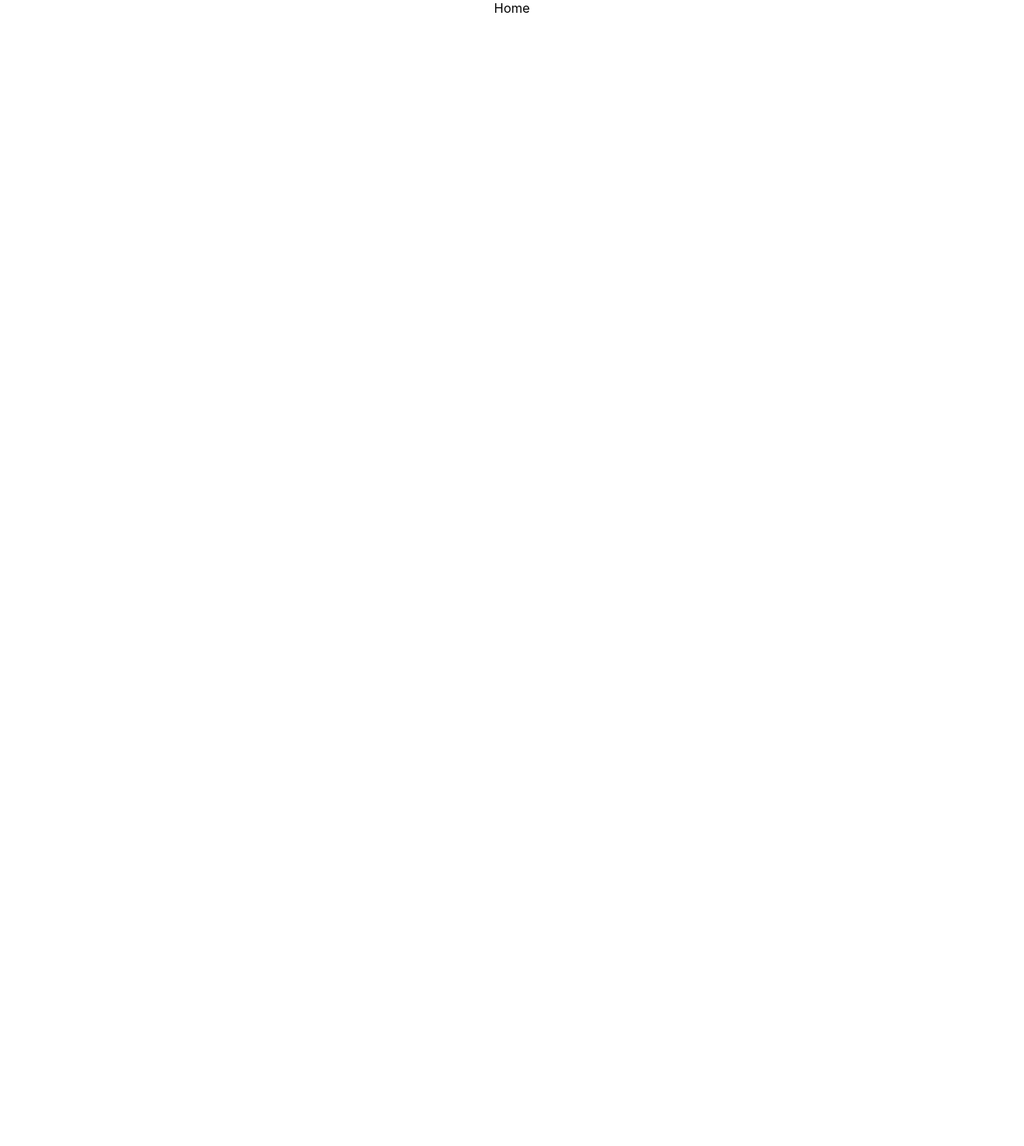
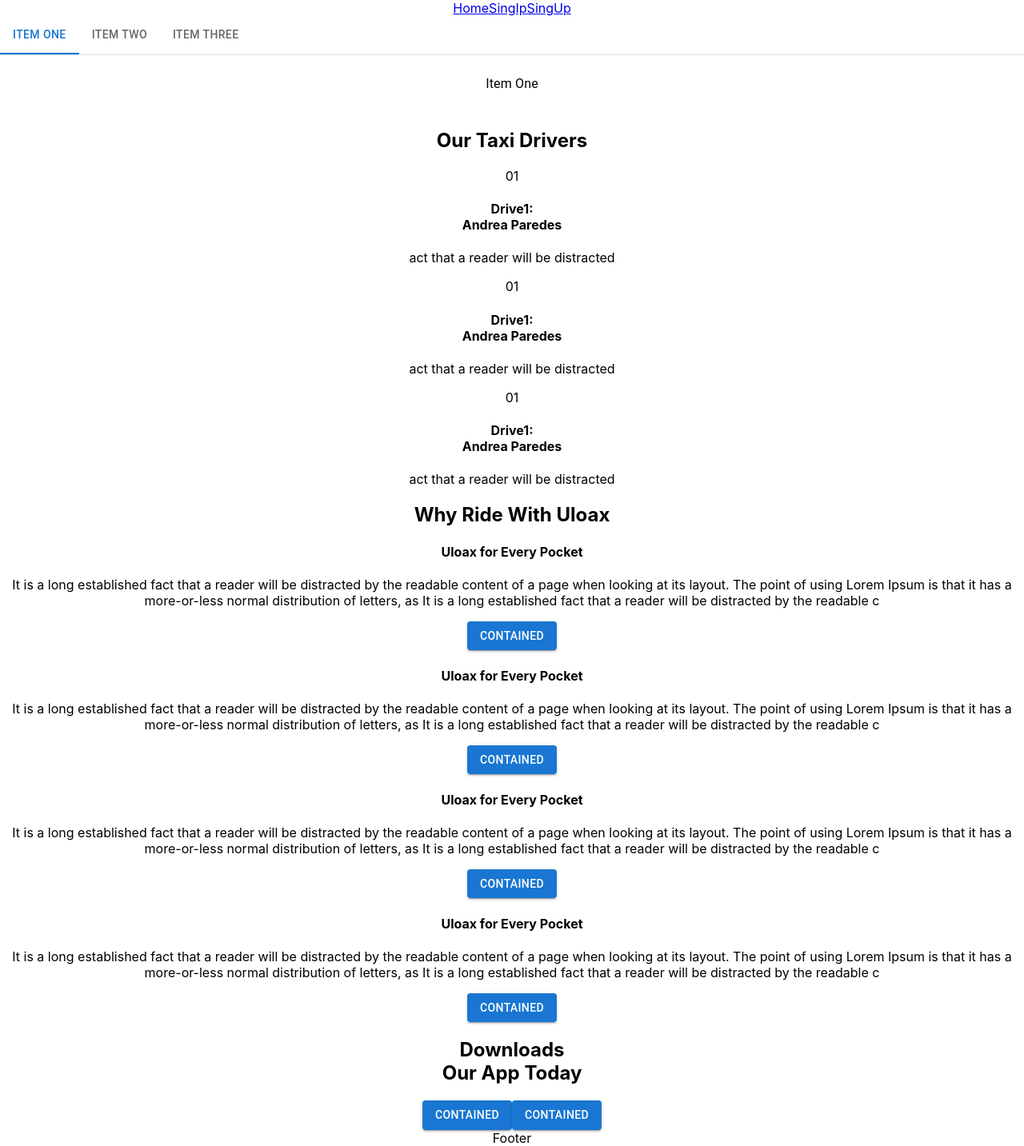
Before and after one commit to dulcevaleriana/re-uloax, a React (Create React App) app: page / in a window 1280 px wide. Shown: the whole page at 80% size. Before the commit the page ends 800 px from the top, so only its background shows below. Built offline with nearby package versions, Linux system fonts and the light colour scheme.

Commit message:
add all components

```diff
--- a/package.json
+++ b/package.json
@@ -3,6 +3,9 @@
   "version": "0.1.0",
   "private": true,
   "dependencies": {
+    "@emotion/react": "^11.6.0",
+    "@emotion/styled": "^11.6.0",
+    "@mui/material": "^5.2.0",
     "@testing-library/jest-dom": "^5.15.0",
     "@testing-library/react": "^11.2.7",
     "@testing-library/user-event": "^12.8.3",
--- a/src/App.css
+++ b/src/App.css
@@ -1,3 +1,4 @@
+
 .App {
   text-align: center;
 }
--- a/src/App.tsx
+++ b/src/App.tsx
@@ -3,15 +3,19 @@
 import Home from './view/Home';
 import SingIn from './view/SingIn';
 import SingUp from './view/SingUp';
+import Menu from './component/Menu';
+import Footer from './component/Footer';
 
 function App() {
   return (
     <div className="App">
+      <Menu />
       <Routes>
         <Route path="/" element={<Home />} />
         <Route path="/SingIp" element={<SingIn />} />
         <Route path="/SingUp" element={<SingUp />} />
       </Routes>
+      <Footer />
     </div>
   );
 }
--- /dev/null
+++ b/src/component/AppDownloadInfo.tsx
@@ -0,0 +1,18 @@
+import React from 'react';
+import Button from '@mui/material/Button';
+
+const AppDownloadInfo = () => {
+    return(
+        <div className="class-AppDownloadInfo">
+        {/* <img src={} alt="IMG" /> */}
+            <h2>
+                Downloads <br/>
+                <span>Our App Today</span>
+            </h2>
+            <Button variant="contained">Contained</Button>
+            <Button variant="contained">Contained</Button>
+        </div>
+    )
+}
+
+export default AppDownloadInfo;
--- /dev/null
+++ b/src/component/CardDriver.tsx
@@ -0,0 +1,21 @@
+import React from 'react';
+
+const CardDriver = () => {
+    return(
+        <div className="class-CardDriver">
+            <span>01</span>
+            {/* <img src={} alt="IMG" /> */}
+            <h4>
+                Drive1:
+                <br/>
+                Andrea Paredes
+            </h4>
+            <p>
+                act that a reader will be
+                distracted
+            </p>
+        </div>
+    )
+}
+
+export default CardDriver;
--- /dev/null
+++ b/src/component/CardInfo.tsx
@@ -0,0 +1,21 @@
+import React  from "react";
+import Button from '@mui/material/Button';
+
+const CardInfo = () => {
+    return(
+        <div className="class-CardInfo">
+            {/* <img src={} alt="IMG" /> */}
+            <h4>Uloax for Every Pocket</h4>
+            <p>
+                It is a long established fact that a reader will be distracted
+                by the readable content of a page when looking at its layout.
+                The point of using Lorem Ipsum is that it has a more-or-less normal
+                distribution of letters, as It is a long established fact that a reader
+                will be distracted by the readable c
+            </p>
+            <Button variant="contained">Contained</Button>
+        </div>
+    )
+}
+
+export default CardInfo;
--- /dev/null
+++ b/src/component/Footer.tsx
@@ -0,0 +1,11 @@
+import React from "react";
+
+const Footer = () => {
+    return(
+        <div className="class-Footer">
+Footer
+        </div>
+    )
+}
+
+export default Footer;
--- /dev/null
+++ b/src/component/Menu.tsx
@@ -0,0 +1,14 @@
+import React from 'react';
+import { Link } from 'react-router-dom';
+
+const Menu = () => {
+    return(
+        <div className="class-Menu">
+        <Link to="/">Home</Link>
+        <Link to="/SingIp">SingIp</Link>
+        <Link to="/SingUp">SingUp</Link>
+        </div>
+    )
+}
+
+export default Menu;
--- /dev/null
+++ b/src/component/TabHome.tsx
@@ -0,0 +1,69 @@
+import * as React from 'react';
+import Tabs from '@mui/material/Tabs';
+import Tab from '@mui/material/Tab';
+import Typography from '@mui/material/Typography';
+import Box from '@mui/material/Box';
+
+interface TabPanelProps {
+    children?: React.ReactNode;
+    index: number;
+    value: number;
+  }
+
+  function TabPanel(props: TabPanelProps) {
+    const { children, value, index, ...other } = props;
+
+    return (
+      <div
+        role="tabpanel"
+        hidden={value !== index}
+        id={`simple-tabpanel-${index}`}
+        aria-labelledby={`simple-tab-${index}`}
+        {...other}
+      >
+        {value === index && (
+          <Box sx={{ p: 3 }}>
+            <Typography>{children}</Typography>
+          </Box>
+        )}
+      </div>
+    );
+  }
+
+  function a11yProps(index: number) {
+    return {
+      id: `simple-tab-${index}`,
+      'aria-controls': `simple-tabpanel-${index}`,
+    };
+  }
+
+const TabHome = () => {
+    const [value, setValue] = React.useState(0);
+
+    const handleChange = (event: React.SyntheticEvent, newValue: number) => {
+      setValue(newValue);
+    };
+
+    return (
+      <Box sx={{ width: '100%' }}>
+        <Box sx={{ borderBottom: 1, borderColor: 'divider' }}>
+          <Tabs value={value} onChange={handleChange} aria-label="basic tabs example">
+            <Tab label="Item One" {...a11yProps(0)} />
+            <Tab label="Item Two" {...a11yProps(1)} />
+            <Tab label="Item Three" {...a11yProps(2)} />
+          </Tabs>
+        </Box>
+        <TabPanel value={value} index={0}>
+          Item One
+        </TabPanel>
+        <TabPanel value={value} index={1}>
+          Item Two
+        </TabPanel>
+        <TabPanel value={value} index={2}>
+          Item Three
+        </TabPanel>
+      </Box>
+    );
+}
+
+export default TabHome;
--- a/src/view/Home.tsx
+++ b/src/view/Home.tsx
@@ -1,9 +1,25 @@
 import React  from "react";
+import AppDownloadInfo from "../component/AppDownloadInfo";
+import CardDriver from "../component/CardDriver";
+import CardInfo from "../component/CardInfo";
+import TabHome from "../component/TabHome";
 
 const Home = () => {
     return(
         <div className="class-Home">
-Home
+            <TabHome />
+            <div>
+                <h2>Our Taxi Drivers</h2>
+                <CardDriver />
+                <CardDriver />
+                <CardDriver />
+            </div>
+            <h2>Why Ride With Uloax</h2>
+            <CardInfo />
+            <CardInfo />
+            <CardInfo />
+            <CardInfo />
+            <AppDownloadInfo />
         </div>
     )
 }
```
Also changed, not shown: 1 other file (tests, documents, lock files or other folders).
